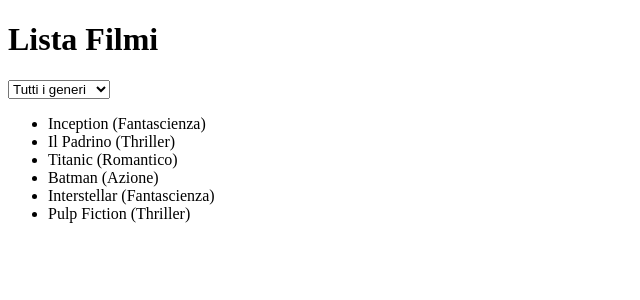
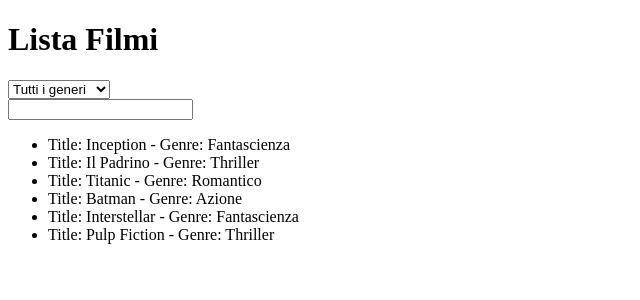
Before and after one commit to AlexandruMunteanu89/react-movie-filter, a React (Vite) app: page / in a window 1280 px wide. Shown: the top 300 px of the page, without its empty margins (0-640 px from the left). Built offline with nearby package versions, Linux system fonts and the light colour scheme.

Commit message:
Aggiunto un campo di ricerca per filtrare i film anche per titolo.

```diff
--- a/src/App.jsx
+++ b/src/App.jsx
@@ -1,4 +1,4 @@
-import { useState } from "react";
+import { useState, useEffect } from "react";
 
 
 function App() {
@@ -12,17 +12,18 @@ function App() {
  ]
 
   const [selectedGenre, setSelectedGenre] = useState('Tutti');
+  const [search, setSearch] = useState('');
 
 
   const handleGenreChange = (event) => {
     setSelectedGenre(event.target.value);
+    setSearch(event.target.value);
   };
 
   // Logica di filtraggio
   const filteredMovies = selectedGenre === 'Tutti'
     ? moviesData
-    : moviesData.filter(movie => movie.genre === selectedGenre);
-
+    : moviesData.filter(singleMovie => singleMovie.genre === selectedGenre || singleMovie.title === search);
 
 
 
@@ -30,8 +31,6 @@ function App() {
     <>
 <div>
       <h1>Lista Filmi</h1>
-
-
       <select onChange={handleGenreChange} value={selectedGenre}>
         <option value="Tutti">Tutti i generi</option>
         <option value="Azione">Azione</option>
@@ -39,15 +38,15 @@ function App() {
         <option value="Romantico">Romantico</option>
         <option value="Thriller">Thriller</option>
       </select>
-
-
+      <div>
+        <input onChange={handleGenreChange} value={search} ></input>
+      </div>
       <ul>
-        {filteredMovies.map(movie => (
-          <li key={movie}>{movie.title} ({movie.genre})</li>
+        {filteredMovies.map((movie, i) => (
+          <li key={i}>Title: {movie.title} - Genre: {movie.genre}</li>
         ))}
       </ul>
     </div>
-
 
 
     </>
```
